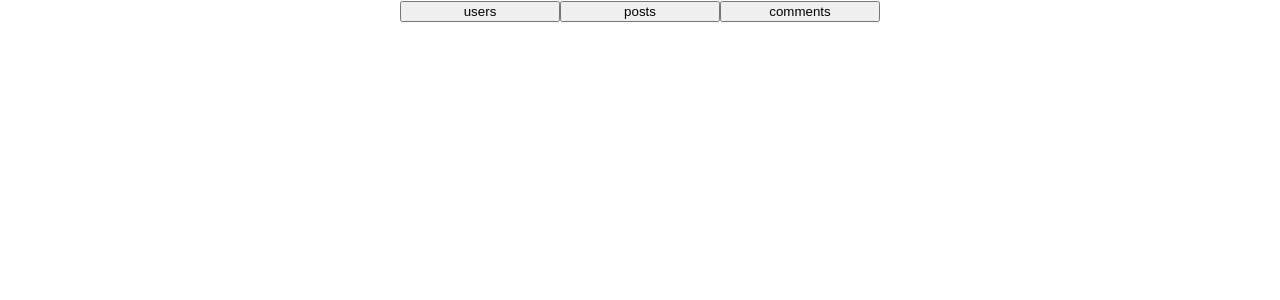
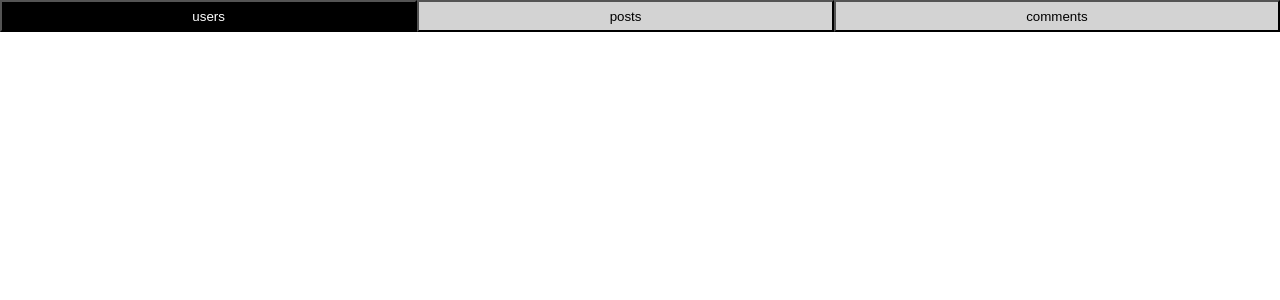
Before and after one commit to ktopchiev/fetch_data, a React (Create React App) app: page / in a window 1280 px wide. Shown: the top 300 px of the page. Built offline with nearby package versions, Linux system fonts and the light colour scheme; the HTML template or start-up script is replaced by a standard one.

Commit message:
buttons are styled

```diff
--- a/src/App.js
+++ b/src/App.js
@@ -1,6 +1,7 @@
 import { useState } from "react";
 import Content from "./Content";
 import Navigation from "./Navigation";
+import apiRequest from "./apiRequest";
 
 function App() {
 
@@ -13,9 +14,7 @@ function App() {
 
   const fetchUsers = async () => {
     try {
-      const response = await fetch(USERS_URL);
-      if (!response.ok) throw Error('Cannot receive data');
-      const itemsList = await response.json();
+      const itemsList = await apiRequest(USERS_URL);
       setList(itemsList);
     } catch (err) {
       console.log(err.message);
@@ -24,9 +23,7 @@ function App() {
 
   const fetchPosts = async () => {
     try {
-      const response = await fetch(POSTS_URL);
-      if (!response.ok) throw Error('Cannot receive data');
-      const itemsList = await response.json();
+      const itemsList = await apiRequest(POSTS_URL);
       setList(itemsList);
     } catch (err) {
       console.log(err.message);
@@ -35,9 +32,7 @@ function App() {
 
   const fetchComments = async () => {
     try {
-      const response = await fetch(COMMENTS_URL);
-      if (!response.ok) throw Error('Cannot receive data');
-      const itemsList = await response.json();
+      const itemsList = await apiRequest(COMMENTS_URL);
       setList(itemsList);
     } catch (err) {
       console.log(err.message);
@@ -51,10 +46,11 @@ function App() {
           fetchPosts={fetchPosts}
           fetchComments={fetchComments}
         />
-
+      <main>
         <Content
           list={list}
         />
+      </main>
     </div>
   );
 }
--- a/src/Content.js
+++ b/src/Content.js
@@ -3,11 +3,11 @@ import List from './List'
 
 const Content = ({ list }) => {
     return (
-        <main>
+        <>
             <List
                 list={list}
             />
-        </main>
+        </>
     )
 }
 
--- a/src/Navigation.js
+++ b/src/Navigation.js
@@ -1,18 +1,28 @@
-import React from 'react'
+import React, { useRef } from 'react'
 
-const Navigation = ({fetchUsers, fetchPosts, fetchComments}) => {
+const Navigation = ({ fetchUsers, fetchPosts, fetchComments }) => {
+
     return (
-    <nav className='listsNav'>
-        <button type='button' onClick={fetchUsers}>
+        <header className='listsNav'>
+                <button
+                    type='button'
+                    onClick={fetchUsers}
+                >
                     users
                 </button>
-        <button type='button' onClick={fetchPosts}>
+                <button
+                    type='button'
+                    onClick={fetchPosts}
+                >
                     posts
                 </button>
-        <button type='button' onClick={fetchComments}>
+                <button
+                    type='button'
+                    onClick={fetchComments}
+                >
                     comments
                 </button>
-    </nav>
+        </header>
     )
 }
 
--- /dev/null
+++ b/src/apiRequest.js
@@ -0,0 +1,14 @@
+const apiRequest = async (url='') => {
+    let itemsList = null;
+    try {
+        const response = await fetch(url);
+        if (!response.ok) throw Error('Cannot receive data');
+        itemsList = await response.json();
+    } catch (err) {
+        console.log(err.message);
+    } finally {
+        return itemsList;
+    }
+}
+
+export default apiRequest;
--- a/src/index.css
+++ b/src/index.css
@@ -1,7 +1,11 @@
-body {
-  display: flex;
+html {
+  display: block;
   justify-content: center;
   align-items: center;
+}
+
+body {
+  display: block;
   margin: 0;
   font-family: -apple-system, BlinkMacSystemFont, 'Segoe UI', 'Roboto', 'Oxygen',
     'Ubuntu', 'Cantarell', 'Fira Sans', 'Droid Sans', 'Helvetica Neue',
@@ -15,22 +19,40 @@ code {
     monospace;
 }
 
-main {
+div.App {
+  display: flex;
+  flex-direction: column;
+  justify-content: center;
+  align-items: center;
+}
+
+header {
+  width: 100%;
   display: flex;
   justify-content: center;
 }
 
+main {
+  display: flex;
+  flex-direction: column;
+  justify-content: center;
+  flex-grow: 1;
+}
+
 nav.listNav {
+  width: 100%;
   display: flex;
+  flex-direction: row;
   justify-content: center;
   align-items: center;
+  align-self: center;
+  align-content: stretch;
 }
 
 button {
-  size: 8rem;
-  display:inline-block;
-  width: 10rem;
-
+  height: 2rem;
+  flex-grow: 1;
+  background-color:lightgray;
 }
 
 button:hover,
```
Lines whose indentation alone changed are shown as unchanged.
